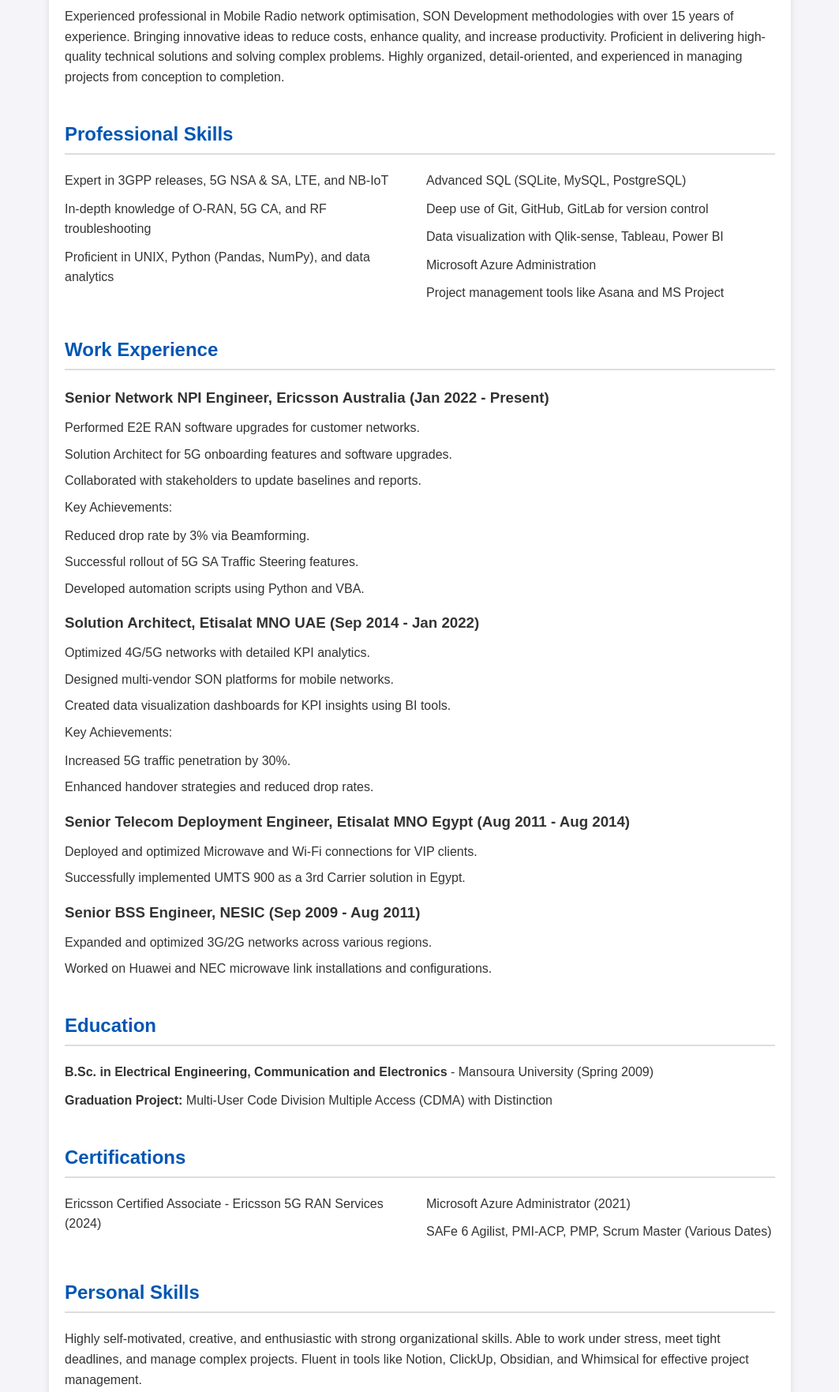
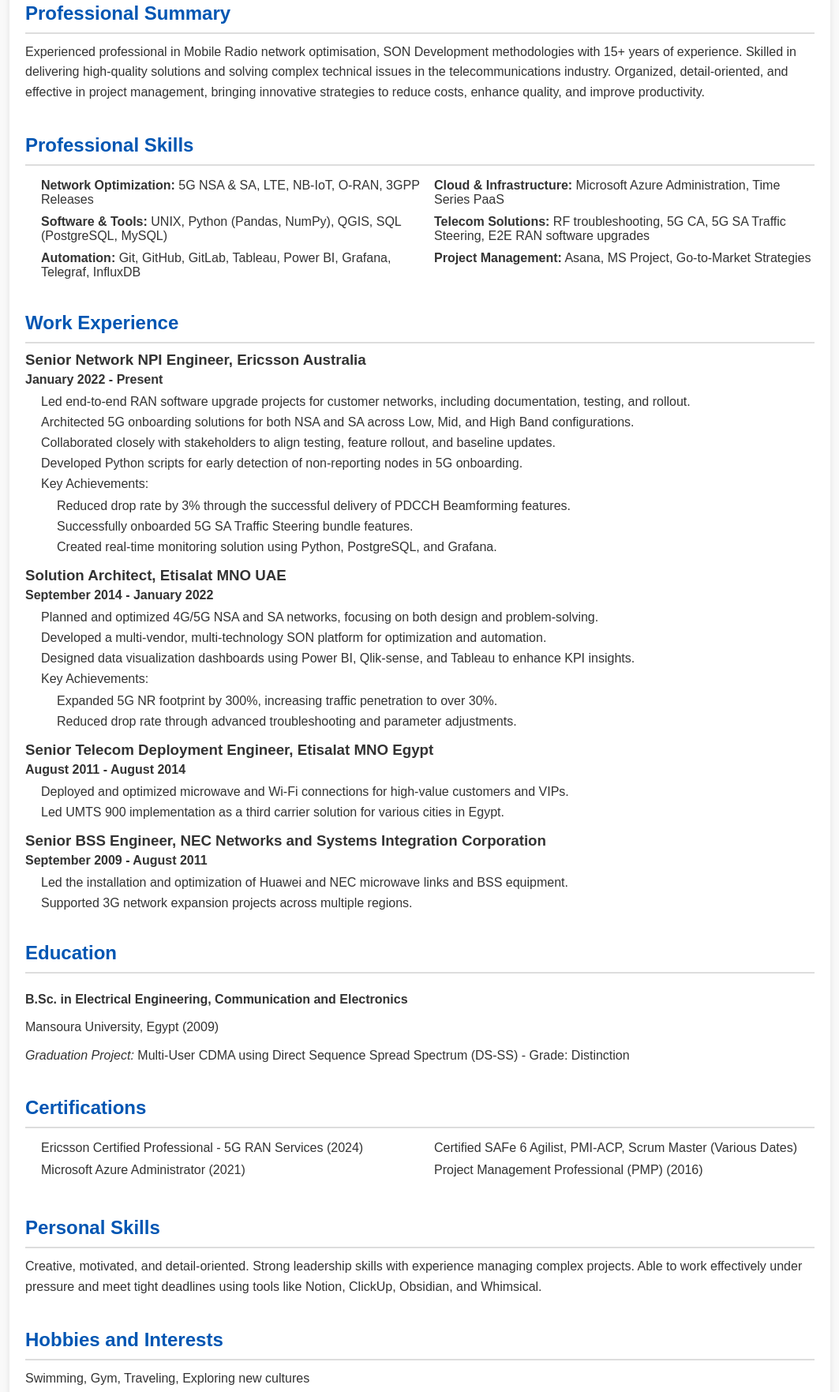
Before and after one commit to MohdElBasyouni/MohdElBasyouni.github.io, a plain HTML site: page index.html in a window 1280 px wide. Shown: the part 372-2135 px from the top of the page at 79% size, without its empty margins (108-1171 px from the left). Drawn offline with Linux system fonts and the light colour scheme.

Commit message:
2nd Update

```diff
--- a/index.html
+++ b/index.html
@@ -3,66 +3,91 @@
 <head>
     <meta charset="UTF-8">
     <meta name="viewport" content="width=device-width, initial-scale=1.0">
-    <meta name="description" content="Mohamed ElBasyouni - Resume">
+    <meta name="description" content="Resume - Mohamed ElBasyouni">
     <title>Resume - Mohamed ElBasyouni</title>
     <style>
         body {
             font-family: 'Arial', sans-serif;
             margin: 0;
             padding: 0;
-            background-color: #f4f4f9;
+            background-color: #f9f9f9;
             color: #333;
-            line-height: 1.6;
         }
         .container {
-            max-width: 900px;
+            max-width: 1000px;
             margin: 40px auto;
             padding: 20px;
             background-color: #fff;
-            border-radius: 8px;
+            border-radius: 10px;
             box-shadow: 0 4px 8px rgba(0, 0, 0, 0.1);
         }
+        h1, h2, h3 {
+            color: #0056b3;
+            margin-bottom: 10px;
+        }
         h1 {
-            color: #0056b3;
             text-align: center;
-            margin-bottom: 5px;
+            font-size: 2.5em;
+            margin-bottom: 0;
         }
-        h2 {
-            color: #0056b3;
-            border-bottom: 2px solid #ddd;
-            padding-bottom: 5px;
-            margin-top: 40px;
-        }
-        p {
-            margin: 10px 0;
-        }
-        ul {
-            list-style: none;
-            padding: 0;
-        }
-        ul li {
-            margin-bottom: 10px;
+        .subheading {
+            text-align: center;
+            font-size: 1.2em;
+            color: #666;
+            margin-bottom: 30px;
         }
         .contact-info {
             text-align: center;
-            margin-bottom: 20px;
+            margin-bottom: 40px;
         }
         .contact-info a {
             color: #0056b3;
             text-decoration: none;
         }
+        .contact-info a:hover {
+            text-decoration: underline;
+        }
+        h2 {
+            border-bottom: 2px solid #ddd;
+            padding-bottom: 10px;
+            margin-top: 40px;
+        }
+        h3 {
+            margin-top: 20px;
+            margin-bottom: 5px;
+        }
+        p {
+            margin: 10px 0;
+            line-height: 1.6;
+        }
+        ul {
+            list-style: none;
+            padding-left: 20px;
+        }
+        ul li {
+            margin-bottom: 10px;
+        }
         .skills-list, .certifications-list {
             columns: 2;
         }
-        .experience h3 {
+        .experience h3, .experience h4 {
+            color: #333;
             margin: 0;
-            color: #333;
+        }
+        .experience .role {
+            font-weight: bold;
+        }
+        .experience h4 {
+            margin-top: 5px;
         }
         .experience ul {
             margin-top: 10px;
         }
         .experience ul li {
             margin-bottom: 8px;
+        }
+        .education, .certifications, .hobbies {
+            margin-top: 20px;
         }
         .footer {
             text-align: center;
@@ -81,88 +106,96 @@
 
     <div class="container">
         <h1>Mohamed ElBasyouni</h1>
+        <p class="subheading">Senior Network NPI Engineer | Solution Architect | Mobile Network Expert</p>
 
         <div class="contact-info">
-            <p>Email: <a href="mailto:moh.elbasyouni@gmail.com">moh.elbasyouni@gmail.com</a></p>
-            <p>LinkedIn: <a href="https://linkedin.com/in/melbasyouni" target="_blank">linkedin.com/in/melbasyouni</a></p>
-            <p>Location: Junction Street, Ryde, NSW 2112, Australia</p>
-            <p>Phone: +61 404 139 550</p>
+            <p><strong>Email:</strong> <a href="mailto:moh.elbasyouni@gmail.com">moh.elbasyouni@gmail.com</a></p>
+            <p><strong>LinkedIn:</strong> <a href="https://linkedin.com/in/melbasyouni" target="_blank">linkedin.com/in/melbasyouni</a></p>
+            <p><strong>Location:</strong> Junction Street, Ryde, NSW 2112, Australia</p>
+            <p><strong>Phone:</strong> +61 404 139 550</p>
         </div>
 
         <h2>Professional Summary</h2>
-        <p>Experienced professional in Mobile Radio network optimisation, SON Development methodologies with over 15 years of experience. Bringing innovative ideas to reduce costs, enhance quality, and increase productivity. Proficient in delivering high-quality technical solutions and solving complex problems. Highly organized, detail-oriented, and experienced in managing projects from conception to completion.</p>
+        <p>Experienced professional in Mobile Radio network optimisation, SON Development methodologies with 15+ years of experience. Skilled in delivering high-quality solutions and solving complex technical issues in the telecommunications industry. Organized, detail-oriented, and effective in project management, bringing innovative strategies to reduce costs, enhance quality, and improve productivity.</p>
 
         <h2>Professional Skills</h2>
         <ul class="skills-list">
-            <li>Expert in 3GPP releases, 5G NSA & SA, LTE, and NB-IoT</li>
-            <li>In-depth knowledge of O-RAN, 5G CA, and RF troubleshooting</li>
-            <li>Proficient in UNIX, Python (Pandas, NumPy), and data analytics</li>
-            <li>Advanced SQL (SQLite, MySQL, PostgreSQL)</li>
-            <li>Deep use of Git, GitHub, GitLab for version control</li>
-            <li>Data visualization with Qlik-sense, Tableau, Power BI</li>
-            <li>Microsoft Azure Administration</li>
-            <li>Project management tools like Asana and MS Project</li>
+            <li><strong>Network Optimization:</strong> 5G NSA & SA, LTE, NB-IoT, O-RAN, 3GPP Releases</li>
+            <li><strong>Software & Tools:</strong> UNIX, Python (Pandas, NumPy), QGIS, SQL (PostgreSQL, MySQL)</li>
+            <li><strong>Automation:</strong> Git, GitHub, GitLab, Tableau, Power BI, Grafana, Telegraf, InfluxDB</li>
+            <li><strong>Cloud & Infrastructure:</strong> Microsoft Azure Administration, Time Series PaaS</li>
+            <li><strong>Telecom Solutions:</strong> RF troubleshooting, 5G CA, 5G SA Traffic Steering, E2E RAN software upgrades</li>
+            <li><strong>Project Management:</strong> Asana, MS Project, Go-to-Market Strategies</li>
         </ul>
 
         <h2>Work Experience</h2>
 
         <div class="experience">
-            <h3>Senior Network NPI Engineer, Ericsson Australia (Jan 2022 - Present)</h3>
+            <h3>Senior Network NPI Engineer, Ericsson Australia</h3>
+            <h4>January 2022 - Present</h4>
             <ul>
-                <li>Performed E2E RAN software upgrades for customer networks.</li>
-                <li>Solution Architect for 5G onboarding features and software upgrades.</li>
-                <li>Collaborated with stakeholders to update baselines and reports.</li>
+                <li>Led end-to-end RAN software upgrade projects for customer networks, including documentation, testing, and rollout.</li>
+                <li>Architected 5G onboarding solutions for both NSA and SA across Low, Mid, and High Band configurations.</li>
+                <li>Collaborated closely with stakeholders to align testing, feature rollout, and baseline updates.</li>
+                <li>Developed Python scripts for early detection of non-reporting nodes in 5G onboarding.</li>
                 <li>Key Achievements:
                     <ul>
-                        <li>Reduced drop rate by 3% via Beamforming.</li>
-                        <li>Successful rollout of 5G SA Traffic Steering features.</li>
-                        <li>Developed automation scripts using Python and VBA.</li>
+                        <li>Reduced drop rate by 3% through the successful delivery of PDCCH Beamforming features.</li>
+                        <li>Successfully onboarded 5G SA Traffic Steering bundle features.</li>
+                        <li>Created real-time monitoring solution using Python, PostgreSQL, and Grafana.</li>
                     </ul>
                 </li>
             </ul>
 
-            <h3>Solution Architect, Etisalat MNO UAE (Sep 2014 - Jan 2022)</h3>
+            <h3>Solution Architect, Etisalat MNO UAE</h3>
+            <h4>September 2014 - January 2022</h4>
             <ul>
-                <li>Optimized 4G/5G networks with detailed KPI analytics.</li>
-                <li>Designed multi-vendor SON platforms for mobile networks.</li>
-                <li>Created data visualization dashboards for KPI insights using BI tools.</li>
+                <li>Planned and optimized 4G/5G NSA and SA networks, focusing on both design and problem-solving.</li>
+                <li>Developed a multi-vendor, multi-technology SON platform for optimization and automation.</li>
+                <li>Designed data visualization dashboards using Power BI, Qlik-sense, and Tableau to enhance KPI insights.</li>
                 <li>Key Achievements:
                     <ul>
-                        <li>Increased 5G traffic penetration by 30%.</li>
-                        <li>Enhanced handover strategies and reduced drop rates.</li>
+                        <li>Expanded 5G NR footprint by 300%, increasing traffic penetration to over 30%.</li>
+                        <li>Reduced drop rate through advanced troubleshooting and parameter adjustments.</li>
                     </ul>
                 </li>
             </ul>
 
-            <h3>Senior Telecom Deployment Engineer, Etisalat MNO Egypt (Aug 2011 - Aug 2014)</h3>
+            <h3>Senior Telecom Deployment Engineer, Etisalat MNO Egypt</h3>
+            <h4>August 2011 - August 2014</h4>
             <ul>
-                <li>Deployed and optimized Microwave and Wi-Fi connections for VIP clients.</li>
-                <li>Successfully implemented UMTS 900 as a 3rd Carrier solution in Egypt.</li>
+                <li>Deployed and optimized microwave and Wi-Fi connections for high-value customers and VIPs.</li>
+                <li>Led UMTS 900 implementation as a third carrier solution for various cities in Egypt.</li>
             </ul>
 
-            <h3>Senior BSS Engineer, NESIC (Sep 2009 - Aug 2011)</h3>
+            <h3>Senior BSS Engineer, NEC Networks and Systems Integration Corporation</h3>
+            <h4>September 2009 - August 2011</h4>
             <ul>
-                <li>Expanded and optimized 3G/2G networks across various regions.</li>
-                <li>Worked on Huawei and NEC microwave link installations and configurations.</li>
+                <li>Led the installation and optimization of Huawei and NEC microwave links and BSS equipment.</li>
+                <li>Supported 3G network expansion projects across multiple regions.</li>
             </ul>
         </div>
 
         <h2>Education</h2>
-        <p><strong>B.Sc. in Electrical Engineering, Communication and Electronics</strong> - Mansoura University (Spring 2009)</p>
-        <p><strong>Graduation Project:</strong> Multi-User Code Division Multiple Access (CDMA) with Distinction</p>
+        <div class="education">
+            <p><strong>B.Sc. in Electrical Engineering, Communication and Electronics</strong></p>
+            <p>Mansoura University, Egypt (2009)</p>
+            <p><em>Graduation Project:</em> Multi-User CDMA using Direct Sequence Spread Spectrum (DS-SS) - Grade: Distinction</p>
+        </div>
 
         <h2>Certifications</h2>
         <ul class="certifications-list">
-            <li>Ericsson Certified Associate - Ericsson 5G RAN Services (2024)</li>
+            <li>Ericsson Certified Professional - 5G RAN Services (2024)</li>
             <li>Microsoft Azure Administrator (2021)</li>
-            <li>SAFe 6 Agilist, PMI-ACP, PMP, Scrum Master (Various Dates)</li>
+            <li>Certified SAFe 6 Agilist, PMI-ACP, Scrum Master (Various Dates)</li>
+            <li>Project Management Professional (PMP) (2016)</li>
         </ul>
 
         <h2>Personal Skills</h2>
-        <p>Highly self-motivated, creative, and enthusiastic with strong organizational skills. Able to work under stress, meet tight deadlines, and manage complex projects. Fluent in tools like Notion, ClickUp, Obsidian, and Whimsical for effective project management.</p>
+        <p>Creative, motivated, and detail-oriented. Strong leadership skills with experience managing complex projects. Able to work effectively under pressure and meet tight deadlines using tools like Notion, ClickUp, Obsidian, and Whimsical.</p>
 
         <h2>Hobbies and Interests</h2>
-        <p>Swimming, Gym, Travelling, Exploring new cultures.</p>
+        <p>Swimming, Gym, Traveling, Exploring new cultures</p>
 
         <div class="footer">
             <p>Last Updated: 27th June 2024</p>
```
